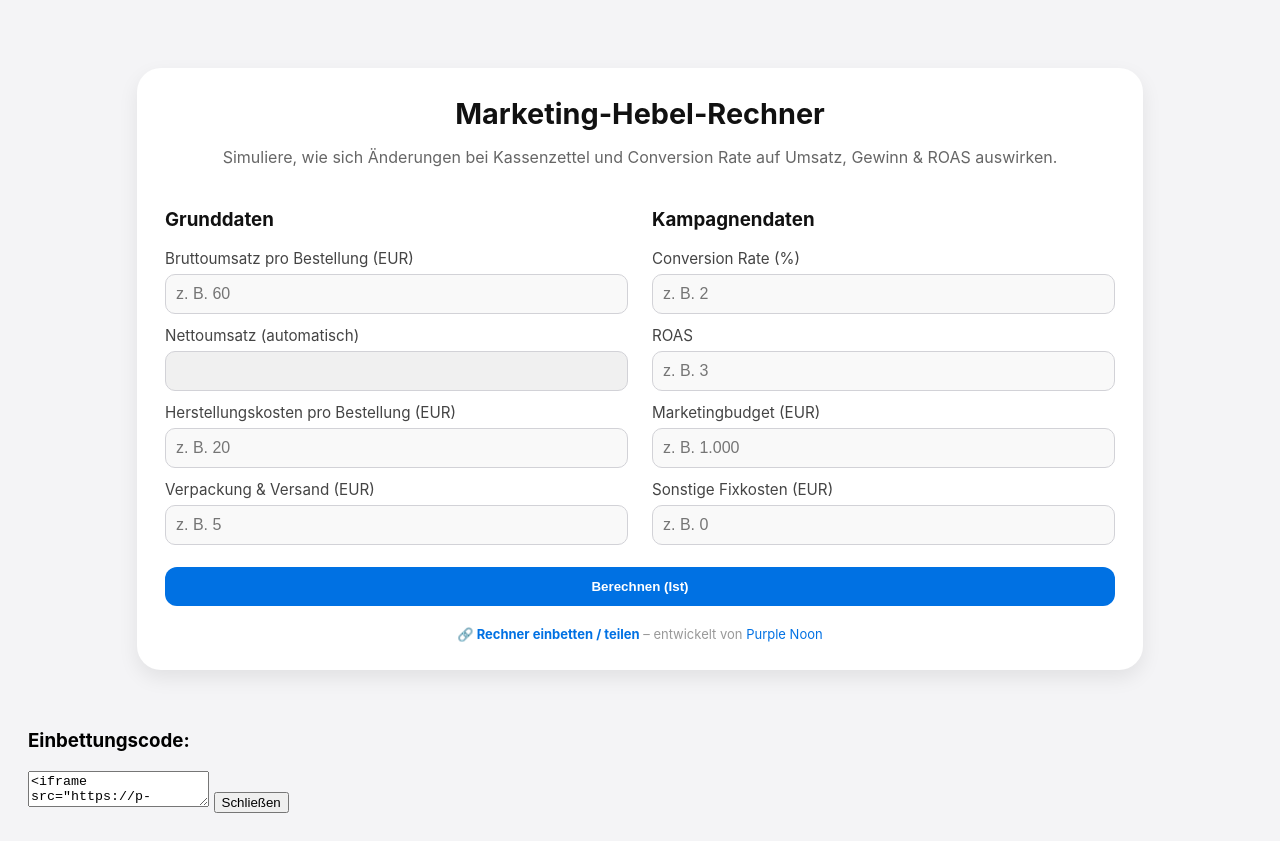
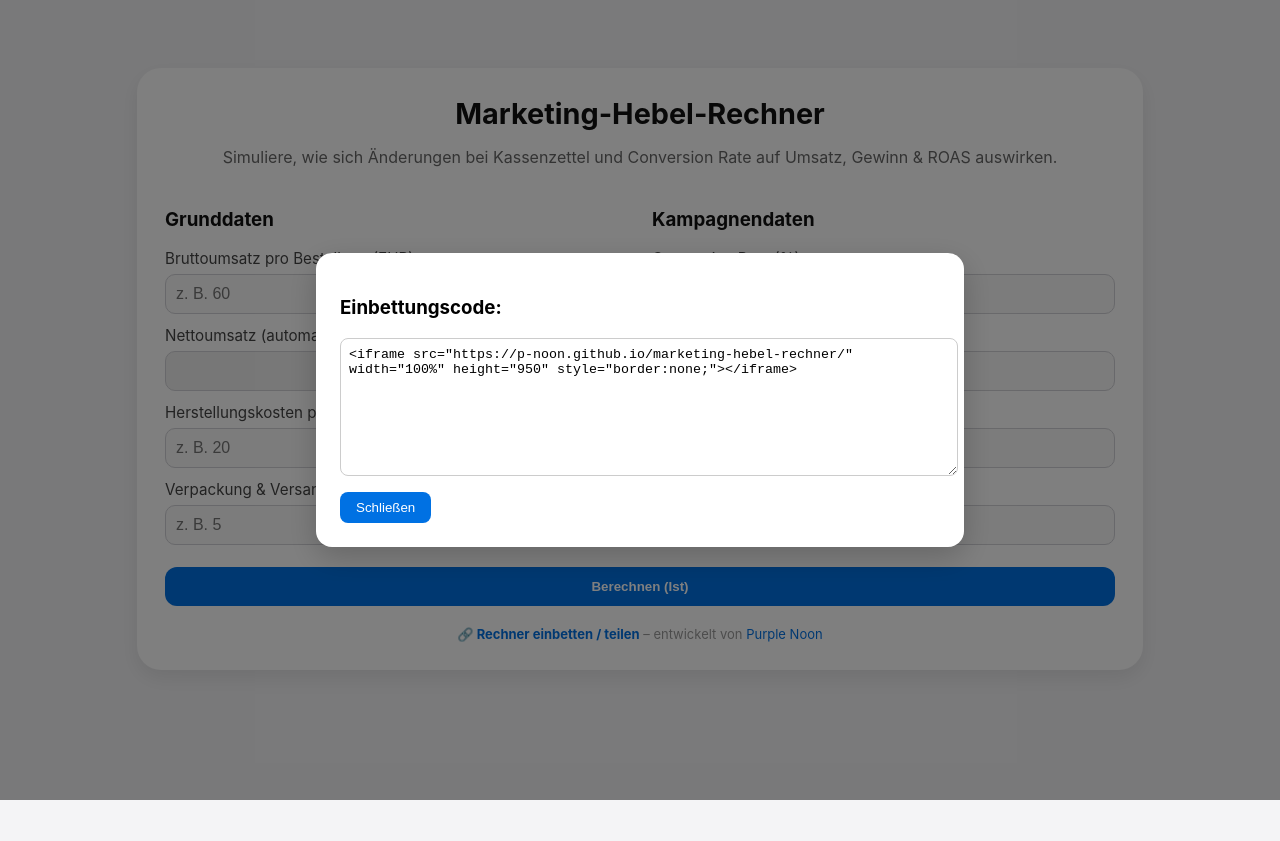
Before and after one commit to p-noon/marketing-hebel-rechner, a plain HTML site: page index.html in a window 1280 px wide. Both pictures are taken after a click on the link "🔗 Rechner einbetten / teilen". After the commit the page ends 800 px from the top, so only its background shows below. Drawn offline with Linux system fonts and the light colour scheme.

Commit message:
Update index.html

```diff
--- a/index.html
+++ b/index.html
@@ -34,6 +34,44 @@ input[type="range"]{width:100%;accent-color:#0071e3;cursor:pointer;margin-top:8p
 footer{margin-top:20px;text-align:center;color:#999;font-size:13px}
 footer a{color:#0071e3;text-decoration:none}
 footer a:hover{text-decoration:underline}
+
+/* Overlay Styles */
+.overlay{
+  position:fixed;
+  top:0; left:0;
+  width:100%; height:100%;
+  background:rgba(0,0,0,0.5);
+  display:none;
+  justify-content:center;
+  align-items:center;
+  z-index:999;
+}
+.overlay-content{
+  background:#fff;
+  padding:24px;
+  border-radius:16px;
+  width:90%;
+  max-width:600px;
+  box-shadow:0 10px 30px rgba(0,0,0,0.2);
+}
+.overlay-content textarea{
+  width:100%;
+  height:120px;
+  font-family:monospace;
+  border-radius:8px;
+  border:1px solid #ccc;
+  padding:8px;
+}
+.close-btn{
+  background:#0071e3;
+  color:white;
+  border:none;
+  padding:8px 16px;
+  border-radius:8px;
+  margin-top:12px;
+  cursor:pointer;
+}
+.close-btn:hover{background:#0a84ff;}
 
 /* 📱 Mobil: Ergebnisse untereinander */
 @media(max-width:600px){
@@ -132,6 +170,7 @@ footer a:hover{text-decoration:underline}
   </footer>
 </div>
 
+<!-- Overlay für Einbettungscode -->
 <div class="overlay" id="overlay">
   <div class="overlay-content">
     <h3>Einbettungscode:</h3>
@@ -296,9 +335,14 @@ document.getElementById("resetCr").addEventListener("click",()=>{if(sliderCr.dat
 
 revenueGross.addEventListener("input",updateNet);
 
-// Overlay
-document.getElementById("embedLink").addEventListener("click",e=>{e.preventDefault();document.getElementById("overlay").style.display="flex";});
-document.getElementById("closeOverlay").addEventListener("click",()=>{document.getElementById("overlay").style.display="none";});
+// Overlay öffnen / schließen
+document.getElementById("embedLink").addEventListener("click",e=>{
+  e.preventDefault();
+  document.getElementById("overlay").style.display="flex";
+});
+document.getElementById("closeOverlay").addEventListener("click",()=>{
+  document.getElementById("overlay").style.display="none";
+});
 </script>
 
 </body>
```
